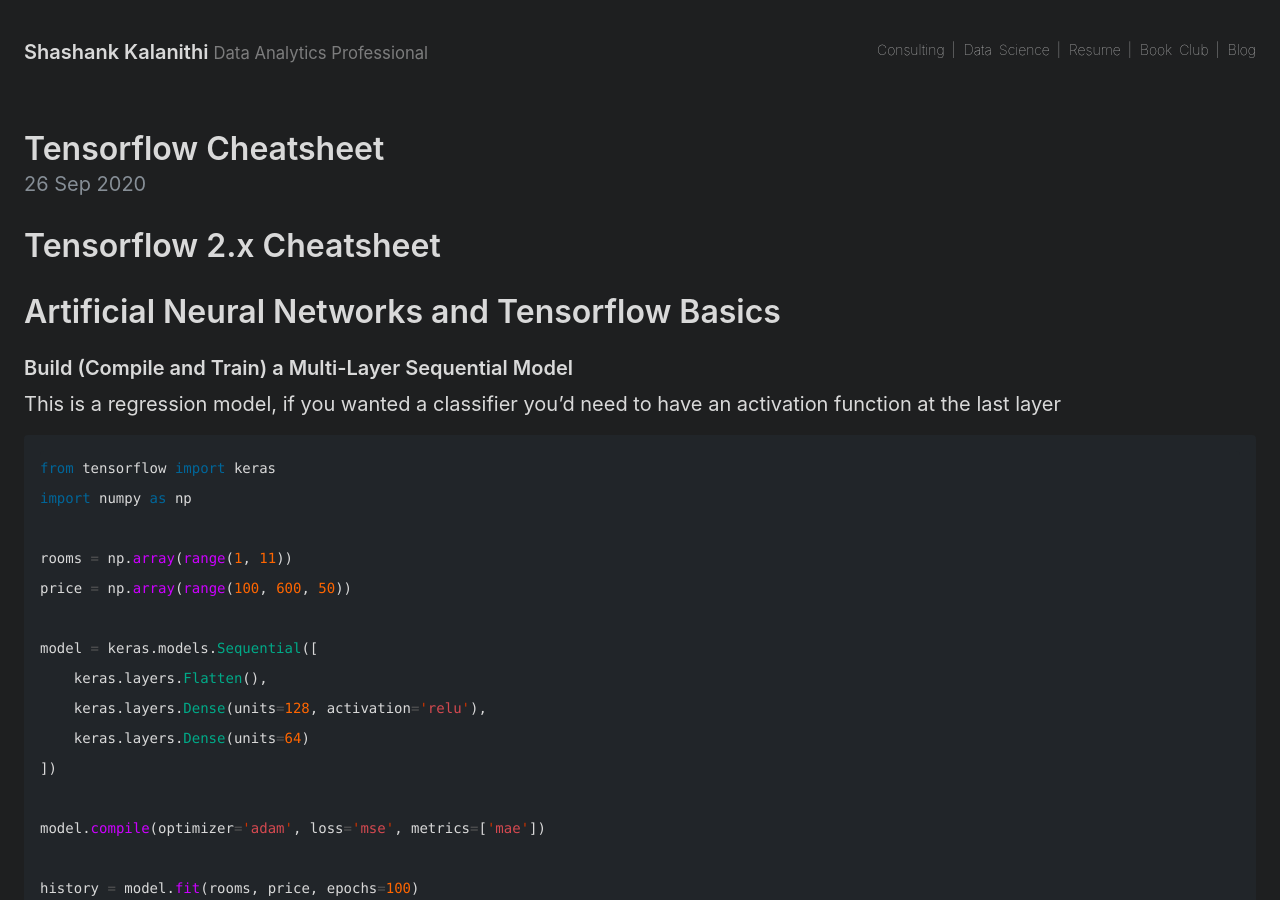
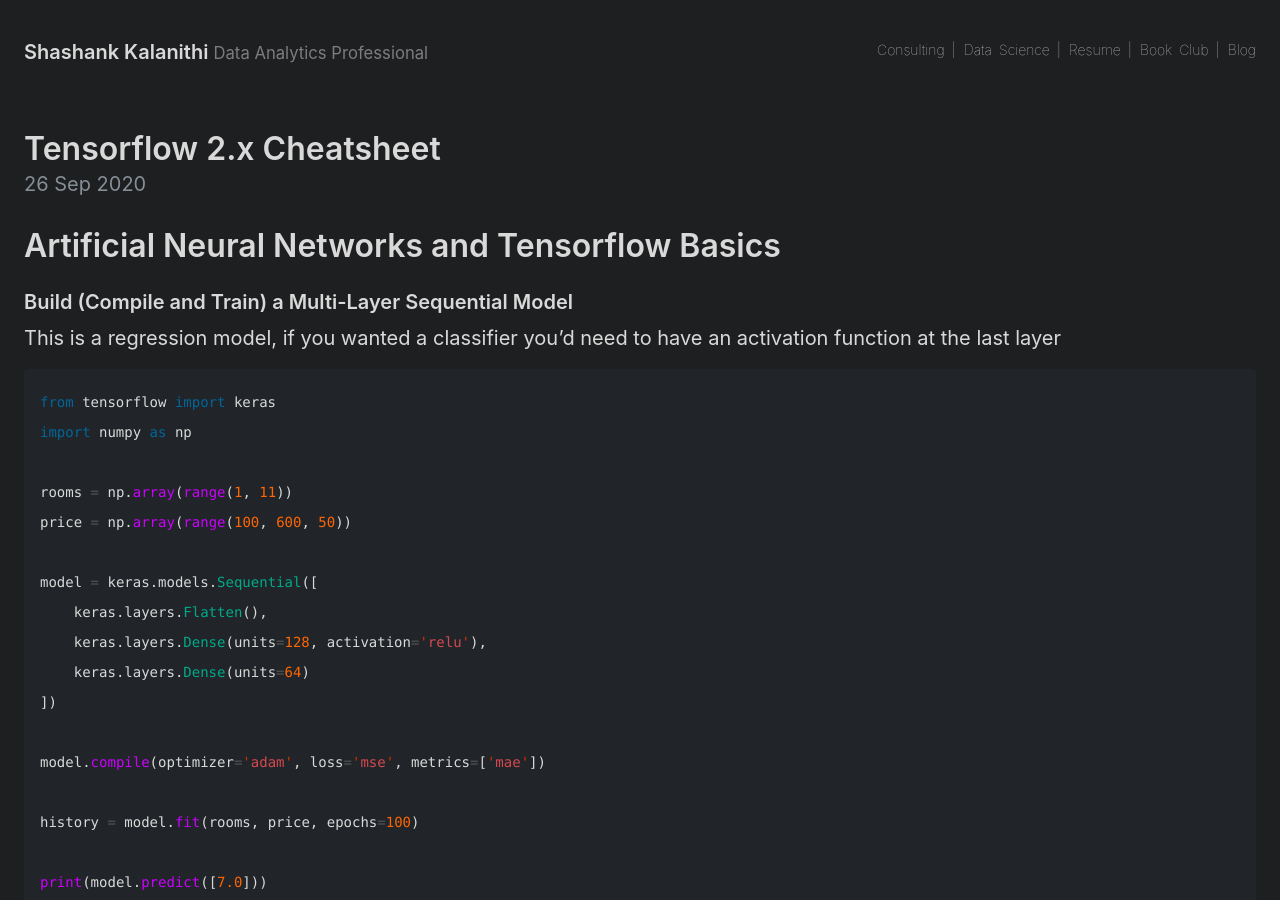
Before and after one commit to kshashank03/kshashank03.github.io, a Jekyll site: the page built from _posts/2020-09-26-tensorflow-cheatsheet.md, in a window 1280 px wide and 900 px high. Built offline with Jekyll 4.4.1, drawn with Linux system fonts in a browser that asks for light colours; nearby versions of some CDN libraries.

Commit message:
Tensorflow blog edit

```diff
--- a/_posts/2020-09-26-tensorflow-cheatsheet.md
+++ b/_posts/2020-09-26-tensorflow-cheatsheet.md
@@ -1,9 +1,7 @@
 ---
 layout: post
-title: Tensorflow Cheatsheet
+title: Tensorflow 2.x Cheatsheet
 ---
-
-# Tensorflow 2.x Cheatsheet
 
 # Artificial Neural Networks and Tensorflow Basics
 
```
